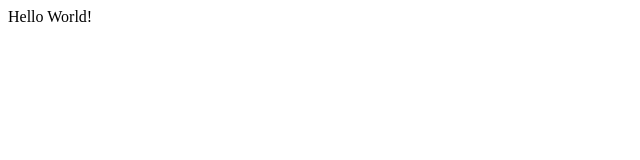
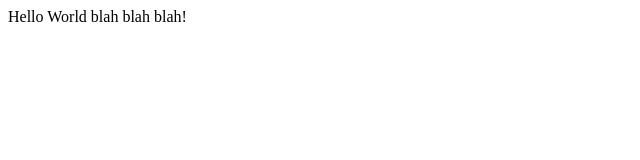
Before and after one commit to frontendwebexample/frontendwebexample.github.io, a plain HTML site: page index.html in a window 1280 px wide. Shown: the whole page, without its empty margins (0-640 px from the left). Drawn offline with Linux system fonts and the light colour scheme.

Commit message:
change 2

```diff
--- a/index.html
+++ b/index.html
@@ -1,4 +1,4 @@
 <!doctype html>
 <html>
-  Hello World!
+  Hello World blah blah blah!
 </html>
```
